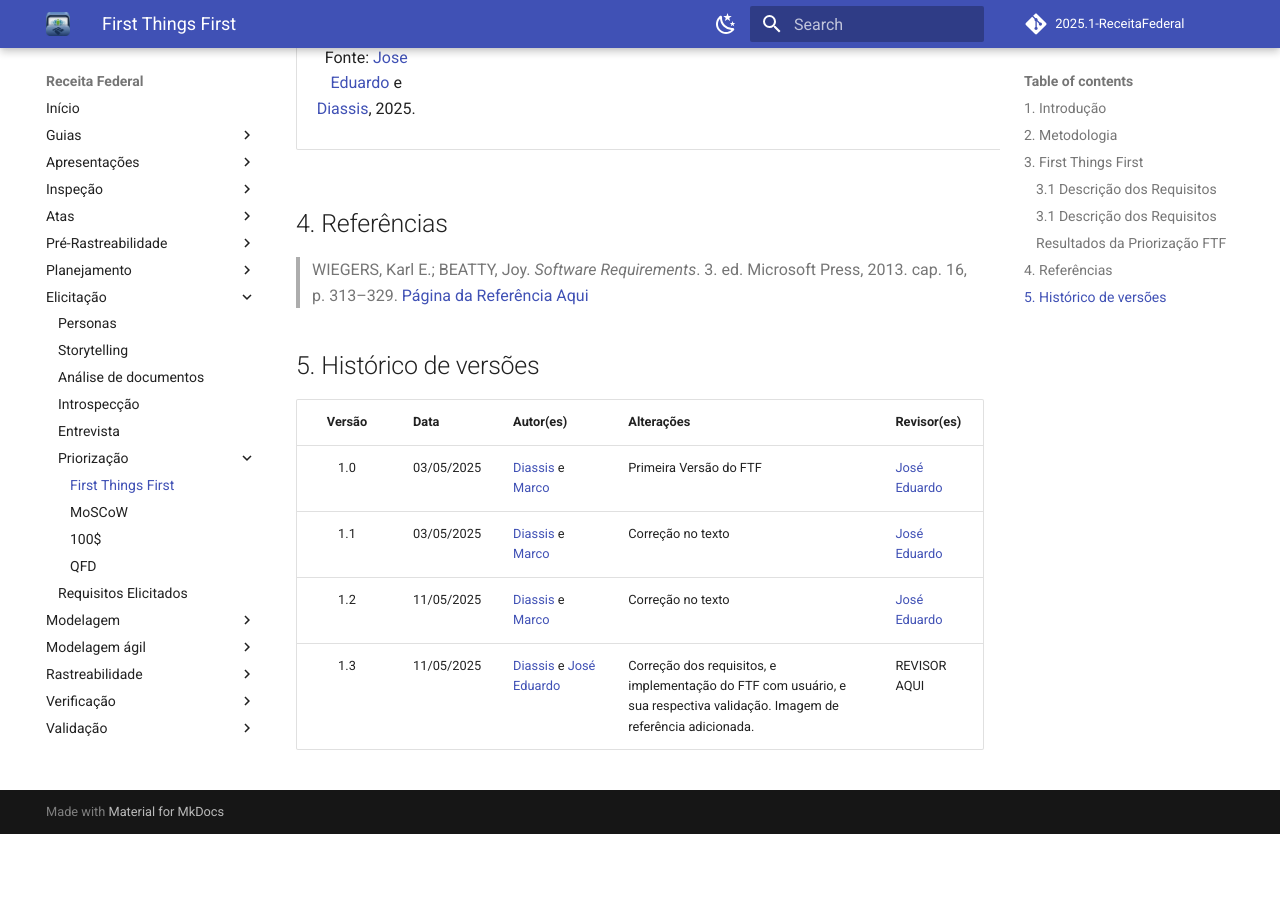
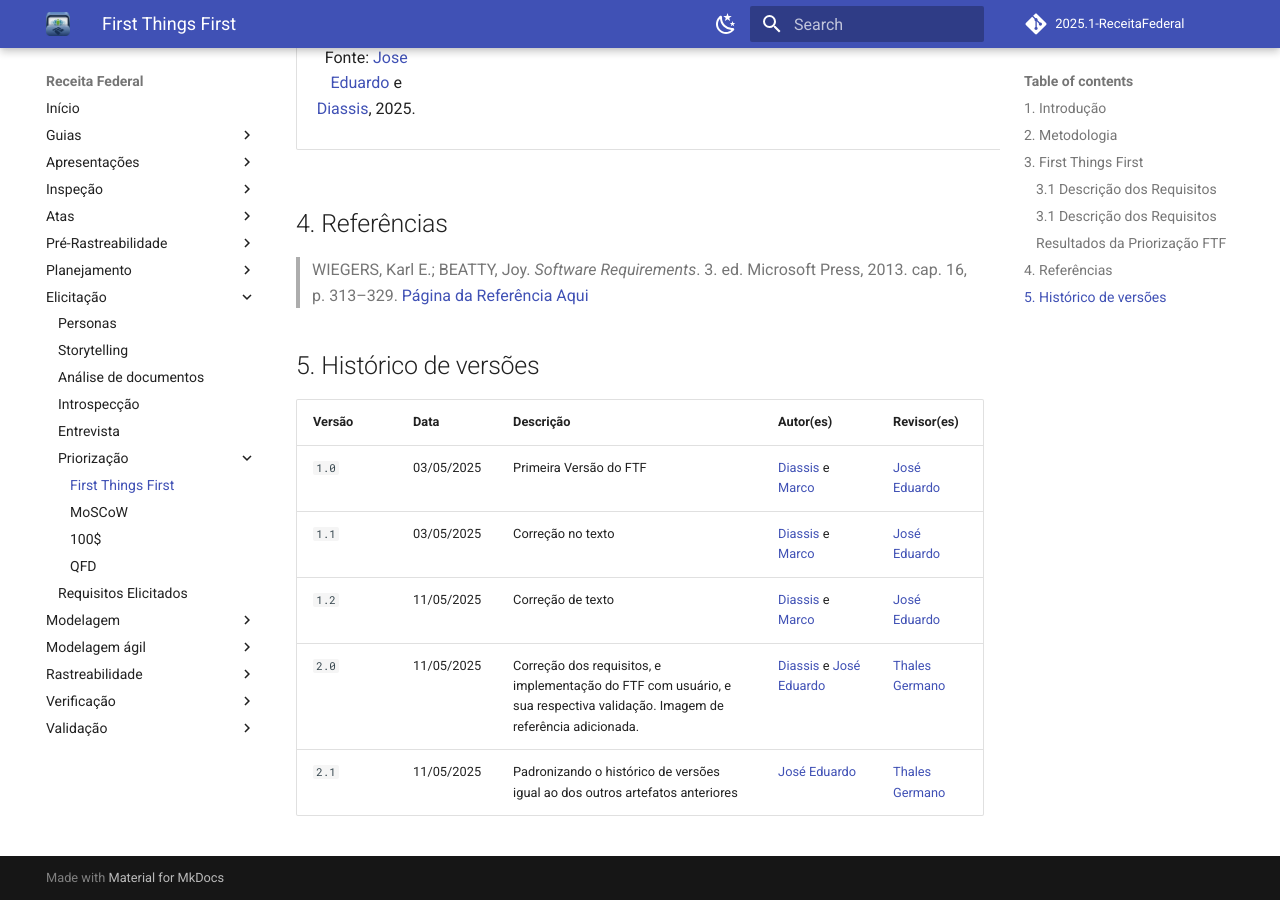
Before and after one commit to Requisitos-de-Software/2025.1-Meu-INSS, an MkDocs documentation site: the page built from docs/elicitacao/priorizacao/ftf.md, in a window 1280 px wide and 900 px high, scrolled down 11420 px. Built offline with MkDocs 1.6.1 and Material for MkDocs 9.7.7, drawn with Linux system fonts in a browser that asks for light colours; comment, search, counter and statistics services are not loaded; before the commit the page ends 12254 px from its top, so only the background shows below that.

Commit message:
corrigindo o historico de versoes - padroes

```diff
--- a/docs/elicitacao/priorizacao/ftf.md
+++ b/docs/elicitacao/priorizacao/ftf.md
@@ -175,9 +175,10 @@ Tabela 2 - Resultados da Priorização utilizando First Things First (FTF)
 
 ## 5. Histórico de versões
 
-| Versão | Data       | Autor(es)          | Alterações                                             | Revisor(es) |
-| :----: | ---------- | ------------------ | ------------------------------------------------------ | ----------- |
-|   1.0  | 03/05/2025 | [Diassis](https://github.com/Diaxiz) e [Marco](https://github.com/marcomarquesdc)  | Primeira Versão do FTF | [José Eduardo](https://github.com/jevprado)   |
-|   1.1  | 03/05/2025 | [Diassis](https://github.com/Diaxiz) e [Marco](https://github.com/marcomarquesdc)  | Correção no texto | [José Eduardo](https://github.com/jevprado)   |
-|   1.2  | 11/05/2025 | [Diassis](https://github.com/Diaxiz) e [Marco](https://github.com/marcomarquesdc)  | Correção no texto | [José Eduardo](https://github.com/jevprado)   |
-|   1.3  | 11/05/2025 | [Diassis](https://github.com/Diaxiz) e [José Eduardo](https://github.com/jevprado)  | Correção dos requisitos, e implementação do FTF com usuário, e sua respectiva validação. Imagem de referência adicionada. |  REVISOR AQUI  |
+|Versão |   Data  | Descrição | Autor(es) | Revisor(es) |
+| ----- | ---- | ------ | ---------- | ----------
+| `1.0` | 03/05/2025 | Primeira Versão do FTF | [Diassis](https://github.com/Diaxiz) e [Marco](https://github.com/marcomarquesdc)  | [José Eduardo](https://github.com/jevprado) |
+| `1.1` | 03/05/2025 | Correção no texto | [Diassis](https://github.com/Diaxiz) e [Marco](https://github.com/marcomarquesdc) | [José Eduardo](https://github.com/jevprado) |
+| `1.2` | 11/05/2025 | Correção de texto | [Diassis](https://github.com/Diaxiz) e [Marco](https://github.com/marcomarquesdc)  | [José Eduardo](https://github.com/jevprado) |
+| `2.0` | 11/05/2025 | Correção dos requisitos, e implementação do FTF com usuário, e sua respectiva validação. Imagem de referência adicionada. | [Diassis](https://github.com/Diaxiz) e [José Eduardo](https://github.com/jevprado) | [Thales Germano](https://github.com/thalesgvl) |
+| `2.1` | 11/05/2025 | Padronizando o histórico de versões igual ao dos outros artefatos anteriores | [José Eduardo](https://github.com/jevprado) | [Thales Germano](https://github.com/thalesgvl) |
```
